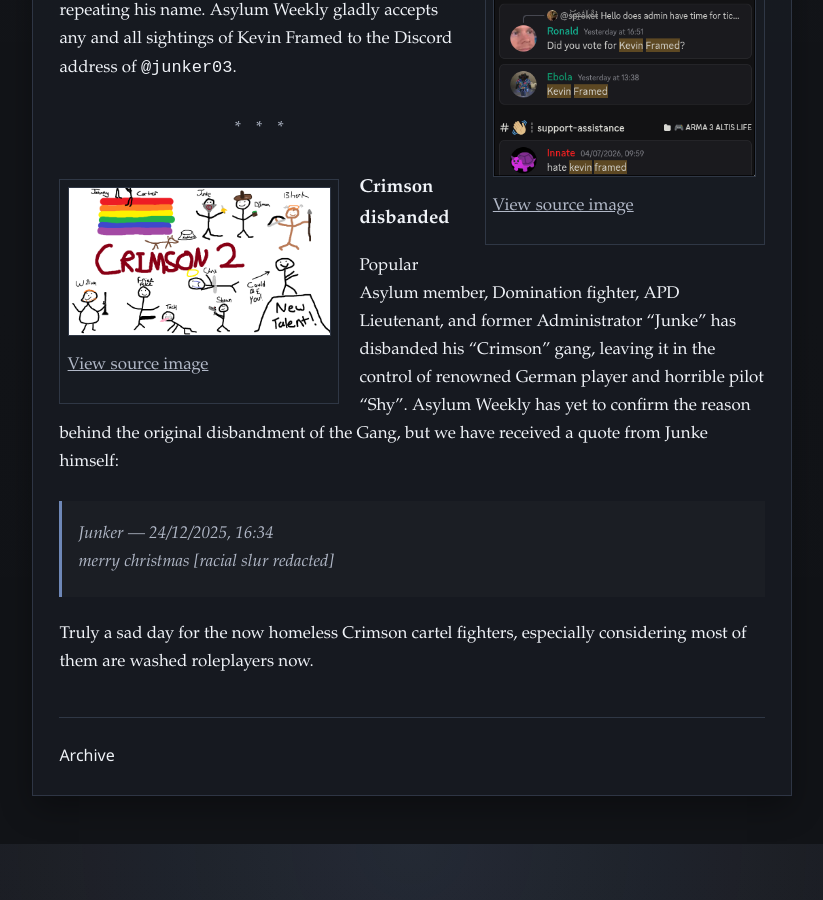
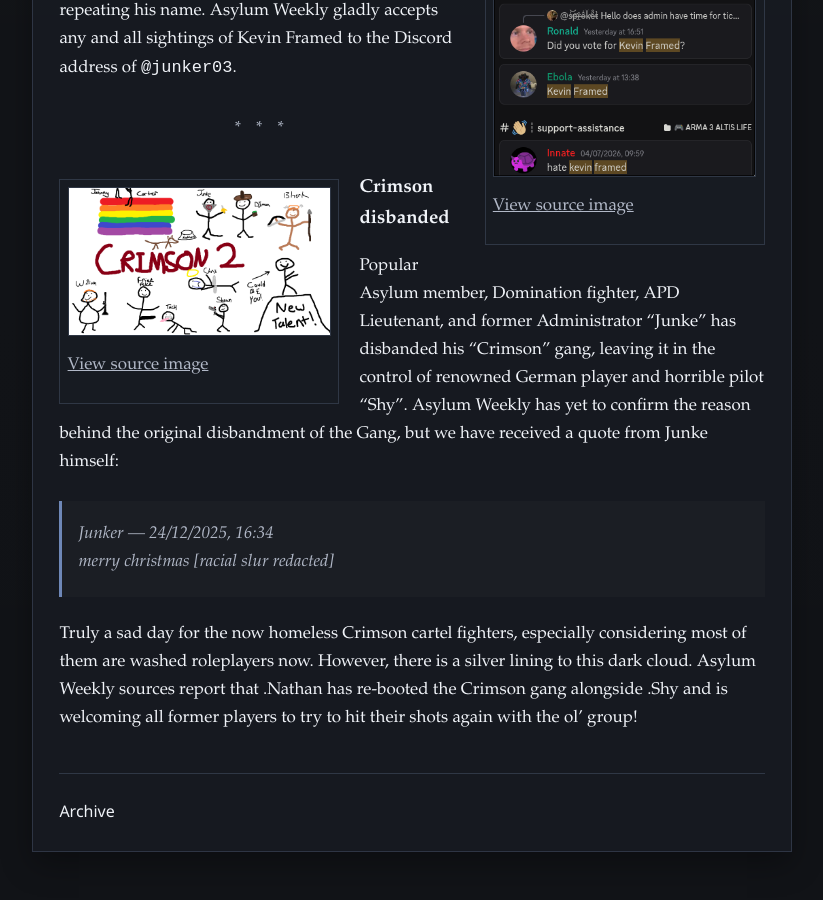
Before and after one commit to devotary/devotary.github.io, a Jekyll site: the page built from _posts/2024-06-03-asylum-weekly-issue-01-first-week-recap.md, in a window 1280 px wide and 900 px high, scrolled down 1829 px. Shown: the whole window, without its empty margins (228-1051 px from the left). Built offline with Jekyll 4.4.1, drawn with Linux system fonts in a browser that asks for light colours; before the commit the page ends 2673 px from its top, so only the background shows below that.

Commit message:
Update Crimson story in Issue 01

```diff
--- a/_posts/2024-06-03-asylum-weekly-issue-01-first-week-recap.md
+++ b/_posts/2024-06-03-asylum-weekly-issue-01-first-week-recap.md
@@ -73,4 +73,4 @@ Popular Asylum member, Domination fighter, APD Lieutenant, and former Administra
 > Junker — 24/12/2025, 16:34
 > merry christmas [racial slur redacted]
 
-Truly a sad day for the now homeless Crimson cartel fighters, especially considering most of them are washed roleplayers now.
+Truly a sad day for the now homeless Crimson cartel fighters, especially considering most of them are washed roleplayers now. However, there is a silver lining to this dark cloud. Asylum Weekly sources report that .Nathan has re-booted the Crimson gang alongside .Shy and is welcoming all former players to try to hit their shots again with the ol' group!
```
